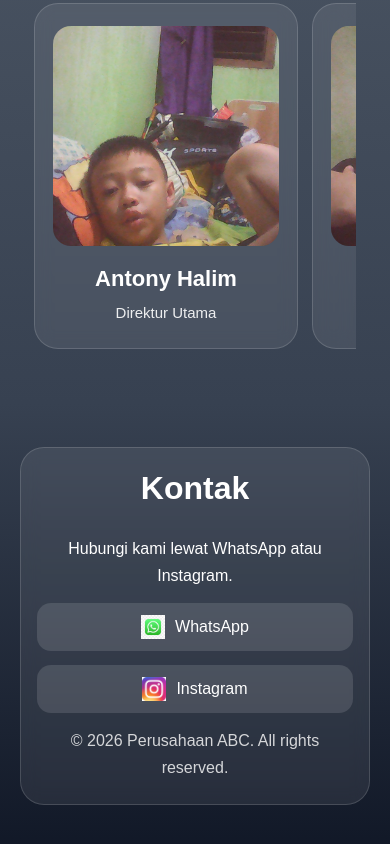
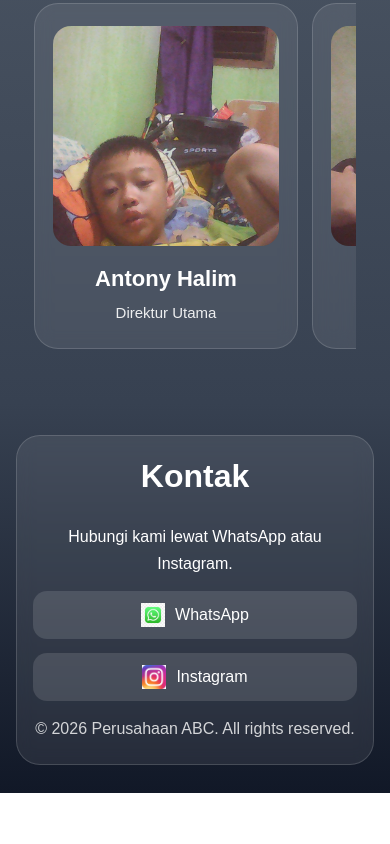
Before and after one commit to daniiel-hub/prototype-ABC, a plain HTML site: page index.html in a window 390 px wide. Shown: the part 952-1796 px from the top of the page. After the commit the page ends 1745 px from the top, so only its background shows below. Drawn offline with Linux system fonts and the light colour scheme.

Commit message:
Add files via upload

```diff
--- a/index.html
+++ b/index.html
@@ -7,13 +7,13 @@
   <link rel="stylesheet" href="style.css">
 </head>
 <body>
+  <div class="page">
     <nav class="navbar">
       <div class="logo">
         <a href="#home" aria-label="Ke home">
           <img src="img/llogo.jpeg" alt="Logo Perusahaan" class="logo-img">
         </a>
       </div>
-
       <button class="hamburger" id="hamburger" aria-label="Buka menu">☰</button>
     </nav>
 
@@ -126,6 +126,7 @@
       <button class="modal-close" id="modalClose" aria-label="Tutup">×</button>
       <img id="modalImage" src="" alt="Preview gambar">
     </div>
+  </div>
 
   <script src="script.js"></script>
 </body>
--- a/style.css
+++ b/style.css
@@ -15,6 +15,11 @@ body {
   --bottom: #374151;
   background: linear-gradient(to bottom, var(--top) 0%, var(--mid) 45%, var(--bottom) 100%);
   color: white;
+  min-height: 100vh;
+}
+
+.page {
+  width: 100%;
   min-height: 100vh;
   overflow-x: hidden;
 }
@@ -116,7 +121,6 @@ body {
   text-align: center;
   padding: 88px 20px 56px;
   position: relative;
-  overflow: hidden;
   flex-direction: column;
 }
 
@@ -464,6 +468,10 @@ body {
     height: 220px;
   }
 
+  .kontak {
+    padding: 32px 16px 28px;
+  }
+
   .kontak-card {
     padding: 22px 16px;
   }
```
Lines whose indentation alone changed are shown as unchanged.
